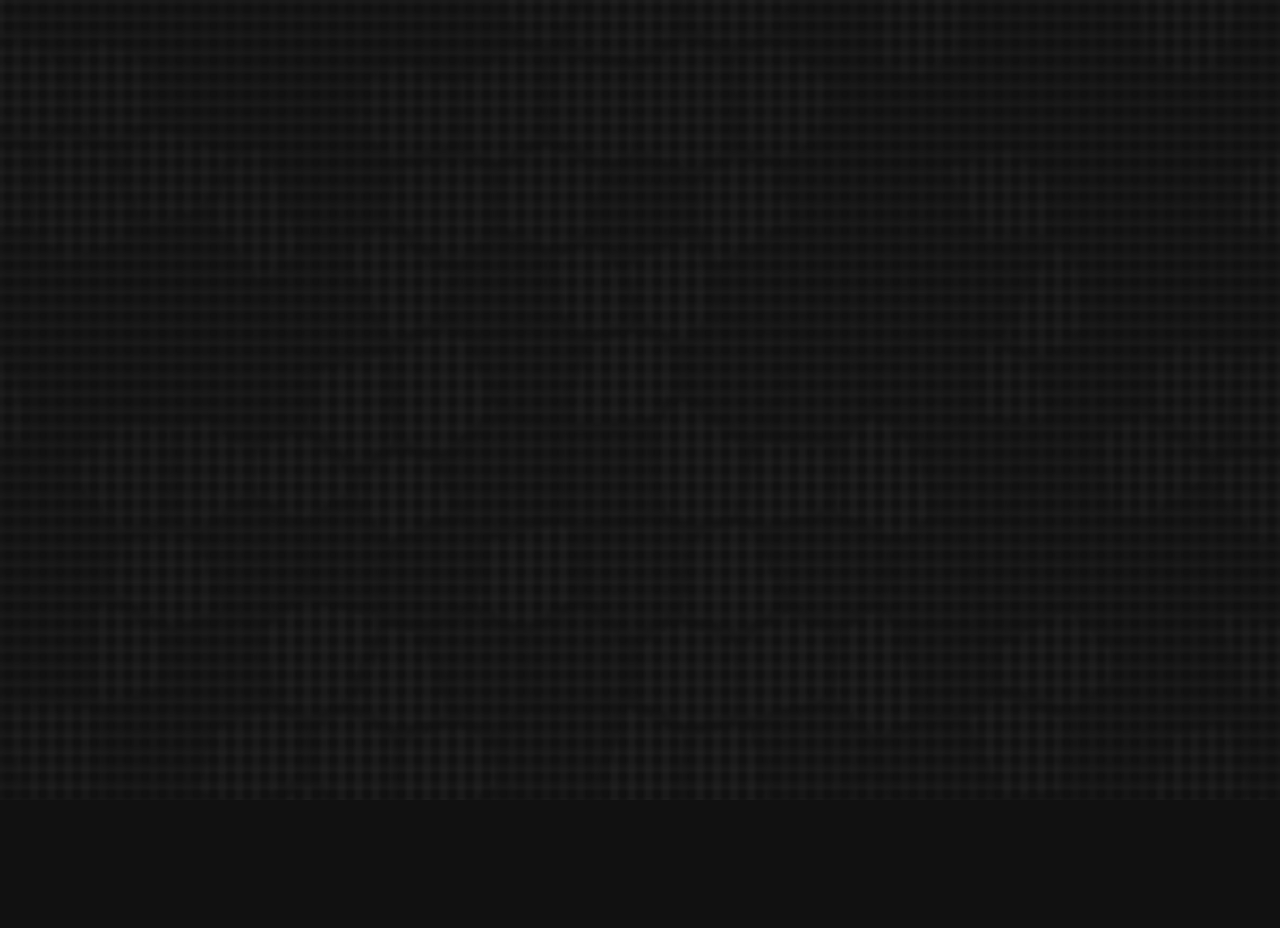
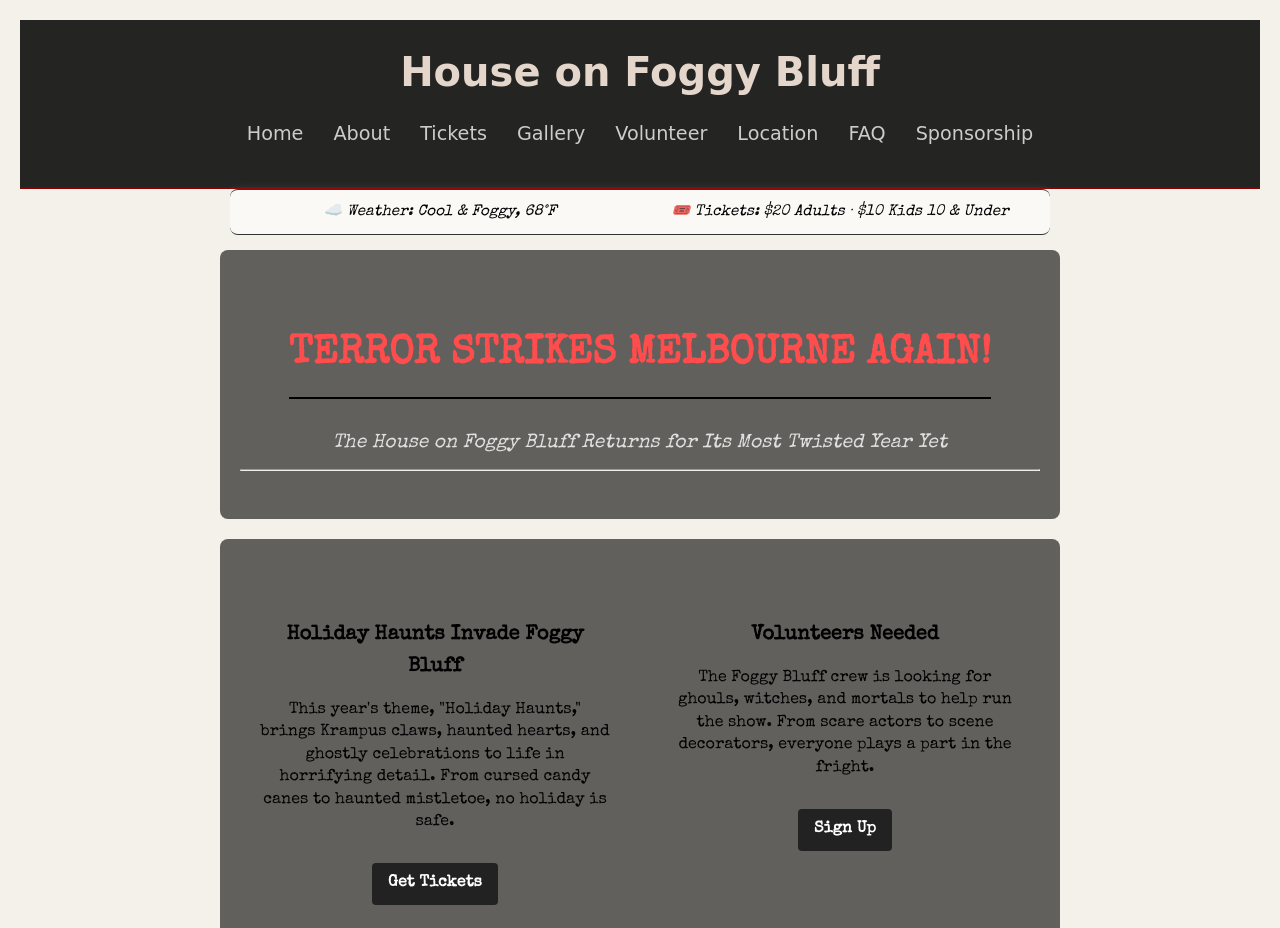
Before and after one commit to weirdingwithwisdom/foggy-bluff, a plain HTML site: page index.html in a window 1280 px wide. Shown: the top 928 px of the page. Before the commit the page ends 800 px from the top, so only its background shows below. Drawn offline with nearby package versions, Linux system fonts and the light colour scheme.

Commit message:
Update index.html

```diff
--- a/index.html
+++ b/index.html
@@ -18,7 +18,7 @@
       background-attachment: fixed;
       color: #000;
       padding: 20px;
-      background-color: rgba(242, 239, 231, 0.85); /* faded effect */
+      background-color: rgba(242, 239, 231, 0.85);
     }
 
     main {
@@ -51,11 +51,13 @@
       border-bottom: 1px solid #333;
       background-color: rgba(255,255,255,0.6);
     }
+
     .meta-strip .weather,
     .meta-strip .pricing {
       flex: 1;
       text-align: center;
-    }$1
+    }
+  </style>
 </head>
 <body class="newspaper">
   <div id="site-header">
@@ -63,11 +65,13 @@
       <img src="images/foggy-bluff-logo" alt="Foggy Bluff Logo" class="site-logo">
     </a>
   </div>
-  $1<section class="meta-strip">
-  <div class="weather">☁️ Weather: Cool & Foggy, 68°F</div>
-  <div class="pricing">🎟️ Tickets: $20 Adults · $10 Kids 10 & Under</div>
-</section>
-<section class="newspaper-hero">
+  <main>
+    <section class="meta-strip">
+      <div class="weather">☁️ Weather: Cool & Foggy, 68°F</div>
+      <div class="pricing">🎟️ Tickets: $20 Adults · $10 Kids 10 & Under</div>
+    </section>
+
+    <section class="newspaper-hero">
       <h2 class="headline">TERROR STRIKES MELBOURNE AGAIN!</h2>
       <p class="subhead">The House on Foggy Bluff Returns for Its Most Twisted Year Yet</p>
       <hr>
```
